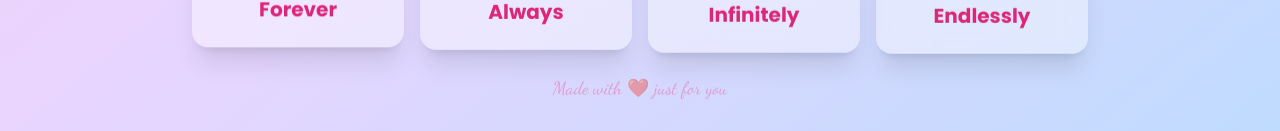
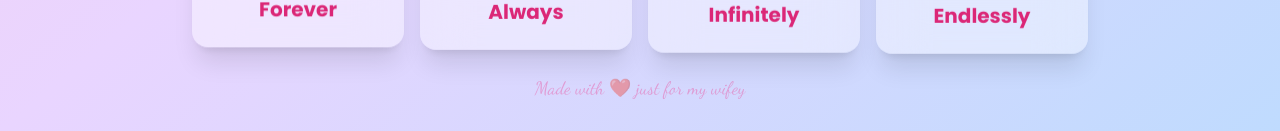
Before and after one commit to KenNyt333/surprisewebsite, a React (Vite) app: page / in a window 1280 px wide. Shown: the part 7624-7755 px from the top of the page. Built offline with nearby package versions, Linux system fonts and the light colour scheme.

Commit message:
Update FinalMessage.tsx

```diff
--- a/src/components/FinalMessage.tsx
+++ b/src/components/FinalMessage.tsx
@@ -145,7 +145,7 @@ export default function FinalMessage() {
           className="text-lg text-pink-500"
           style={{ fontFamily: "'Dancing Script', cursive" }}
         >
-          Made with ❤️ just for you
+          Made with ❤️ just for my wifey
         </motion.p>
       </div>
     </section>
```
